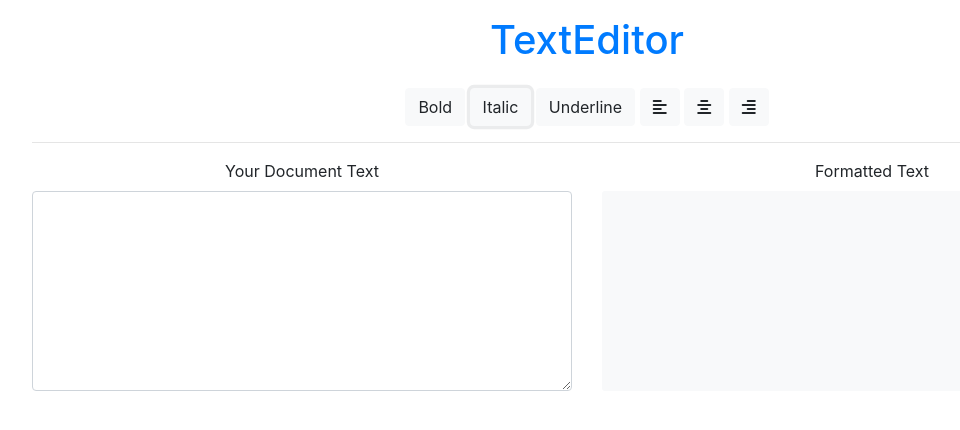
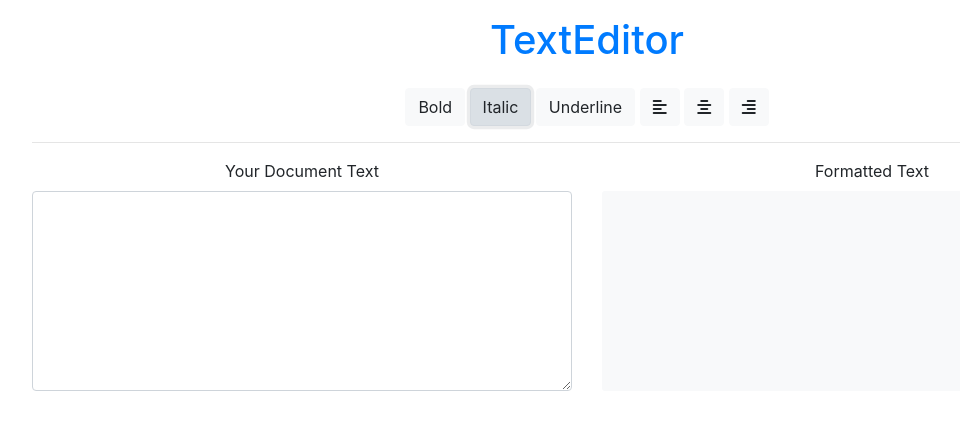
Before and after one commit to Sagkarki/Simple-Text-Editor, a plain HTML site: page index.html in a window 1280 px wide. Both pictures are taken after a click on the button "Italic". Shown: the whole page, without its empty margins (53-1013 px from the left). Drawn offline with nearby package versions, Linux system fonts and the light colour scheme.

Commit message:
Added Italic function

```diff
--- a/index.html
+++ b/index.html
@@ -14,7 +14,7 @@
         <div class="row">
           <div class="col">
             <button id="bold" type="button" onclick="makeBold(this)" class="btn btn-light">Bold</button>
-            <button id="italic" type="button"  class="btn btn-light">Italic</button>
+            <button id="italic" type="button" onclick="makeItalic(this)" class="btn btn-light">Italic</button>
             <button id="underline" type="button"  class="btn btn-light">Underline</button>
             <button id="left-align" type="button"  class="align btn btn-light"><i class="fas fa-align-left"></i></button>
             <button id="center-align" type="button"  class="align btn btn-light"><i class="fas fa-align-center"></i></button>
--- a/script.js
+++ b/script.js
@@ -1,6 +1,6 @@
 /**
  * DONE: Update the text in the "Formatted Text" section as a user types in the textarea
- * TODO TOGETHER: Add a .bold, .italic classes to "Formatted Text" when the appropriate button is clicked
+ * DONE: Add a .bold, .italic classes to "Formatted Text" when the appropriate button is clicked
  * TODO: Add an .underline class to "Formatted Text" when Underline button is clicked
  * TODO: Toggle the align style for "Formatted Text" when the appropriate button is clicked
  */
@@ -33,6 +33,8 @@
    * Toggle the italic class for the output text
    */
   function makeItalic(elem){
+     elem.classList.toggle('active');
+     document.getElementById('text-output').classList.toggle('italic');
   }
 
   /**
```
